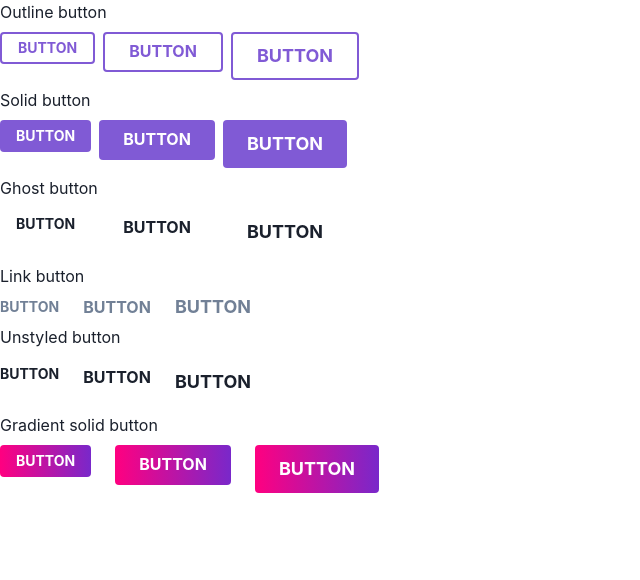
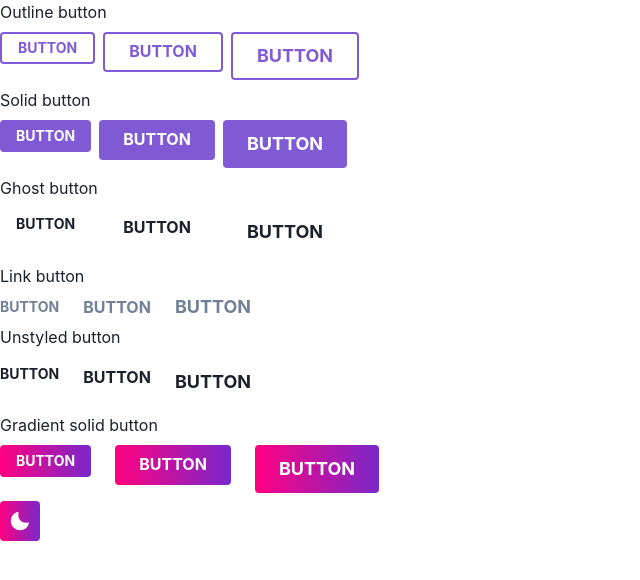
Before and after one commit to chenchunaidu/custom-chakra-theme, a React (Create React App) app: page / in a window 1280 px wide. Shown: the top 580 px of the page, without its empty margins (0-640 px from the left). Built offline with nearby package versions, Linux system fonts and the light colour scheme.

Commit message:
added icon buttons

```diff
--- a/package.json
+++ b/package.json
@@ -3,6 +3,7 @@
   "version": "0.1.0",
   "private": true,
   "dependencies": {
+    "@chakra-ui/icons": "^1.0.13",
     "@chakra-ui/react": "^1.0.0",
     "@emotion/react": "^11.0.0",
     "@emotion/styled": "^11.0.0",
--- a/src/pages/dashboard/dashboard.tsx
+++ b/src/pages/dashboard/dashboard.tsx
@@ -1,5 +1,8 @@
 import React from 'react';
-import { Button, Stack, Text } from '@chakra-ui/react';
+import {
+  Button, Stack, Text, IconButton,
+} from '@chakra-ui/react';
+import { MoonIcon } from '@chakra-ui/icons';
 
 export default function Dashboard() {
   return (
@@ -88,7 +91,15 @@ export default function Dashboard() {
           Button
         </Button>
       </Stack>
-
+      <Stack direction="row">
+        <IconButton
+          variant="gradientSolid"
+          colorScheme="teal"
+          aria-label="Call Sage"
+          fontSize="20px"
+          icon={<MoonIcon />}
+        />
+      </Stack>
     </Stack>
 
   );
--- /dev/null
+++ b/src/theme/components/icon-button/index.ts
@@ -0,0 +1,10 @@
+const IconButton = {
+  variants: {
+    gradientSolid: {
+      bgGradient: 'linear(to-l, #7928CA, #FF0080)',
+    },
+  },
+
+};
+
+export default IconButton;
--- a/src/theme/index.ts
+++ b/src/theme/index.ts
@@ -1,9 +1,11 @@
 import { extendTheme } from '@chakra-ui/react';
 import Button from './components/button/button';
+import IconButton from './components/icon-button';
 
 const theme = extendTheme({
   components: {
     Button,
+    IconButton,
   },
   colors: {
     brand: {
```
Also changed, not shown: 1 other file (tests, documents, lock files or other folders).
